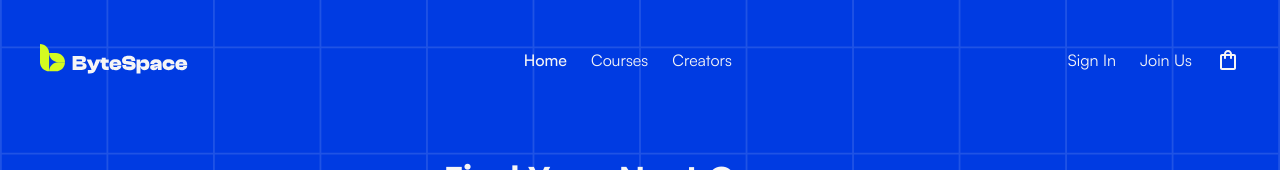
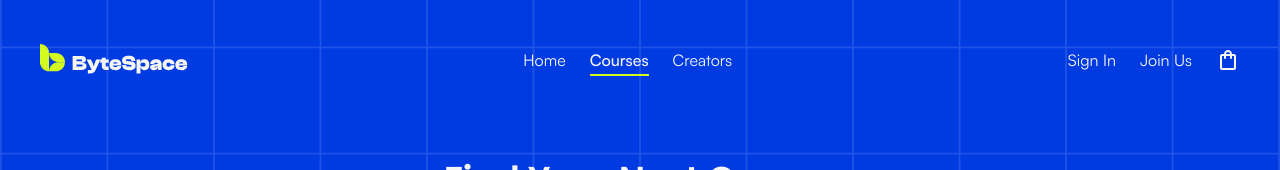
Before and after one commit to sidul567/dt-assessments, a Next.js app: page /courses in a window 1280 px wide. Shown: the top 170 px of the page. Built offline with nearby package versions, Linux system fonts and the light colour scheme.

Commit message:
feat: Refactor Navbar component to use NavbarShell; add NavLink component for navigation links

```diff
--- a/src/app/(public)/layout.tsx
+++ b/src/app/(public)/layout.tsx
@@ -4,7 +4,7 @@ import { Footer } from "@/components/common/Footer";
 export default function PublicLayout({ children }: React.PropsWithChildren) {
   return (
     <div className="relative flex flex-1 flex-col">
-      <Navbar className="absolute inset-x-0 top-0 z-20" />
+      <Navbar className="fixed inset-x-0 top-0 z-20" />
       <main className="flex-1">{children}</main>
       <Footer />
     </div>
--- a/src/components/common/Hero.tsx
+++ b/src/components/common/Hero.tsx
@@ -76,7 +76,6 @@ export function Hero() {
           <Input
             id="course-search"
             name="q"
-            type="search"
             placeholder="Course, topic, creator"
             icon={<SearchIcon className="size-6 shrink-0 text-neutral-400" />}
             className="text-lg text-neutral-950 placeholder:text-neutral-400"
--- /dev/null
+++ b/src/components/common/NavLink.tsx
@@ -0,0 +1,29 @@
+"use client";
+
+import Link from "next/link";
+import { usePathname } from "next/navigation";
+import { cn } from "@/lib/utils";
+
+interface NavLinkProps {
+  href: string;
+  children: React.ReactNode;
+}
+
+export function NavLink({ href, children }: NavLinkProps) {
+  const pathname = usePathname();
+  const isActive =
+    href === "/" ? pathname === href : pathname.startsWith(href);
+
+  return (
+    <Link
+      href={href}
+      aria-current={isActive ? "page" : undefined}
+      className={cn(
+        "relative py-1 after:absolute after:bottom-0 after:left-0 after:h-0.5 after:w-0 after:bg-secondary-400 after:transition-[width] after:duration-300 hover:after:w-full focus-visible:after:w-full",
+        isActive ? "font-medium after:w-full" : "font-normal"
+      )}
+    >
+      {children}
+    </Link>
+  );
+}
--- a/src/components/common/Navbar.tsx
+++ b/src/components/common/Navbar.tsx
@@ -3,7 +3,8 @@ import { Logo } from "@/components/icons/Logo";
 import { CartIcon } from "@/components/icons/CartIcon";
 import { NAV_LINKS } from "@/constants/navigation";
 import { MobileMenu } from "@/components/common/MobileMenu";
-import { cn } from "@/lib/utils";
+import { NavbarShell } from "@/components/common/NavbarShell";
+import { NavLink } from "@/components/common/NavLink";
 
 interface NavbarProps {
   className: string;
@@ -11,8 +12,7 @@ interface NavbarProps {
 
 export function Navbar({ className }: NavbarProps) {
   return (
-    <header className={cn("text-neutral-50", className)}>
-      <div className="mx-auto flex h-20 max-w-[1200px] items-center justify-between px-6 md:h-[120px] lg:px-0">
+    <NavbarShell className={className}>
       <Link href="/" className="shrink-0" aria-label="ByteSpace home">
         <Logo />
       </Link>
@@ -21,14 +21,10 @@ export function Navbar({ className }: NavbarProps) {
         aria-label="Primary"
         className="hidden items-center gap-6 text-base md:flex"
       >
-          {NAV_LINKS.map((link, index) => (
-            <Link
-              key={link.href}
-              href={link.href}
-              className={index === 0 ? "font-medium" : "font-normal"}
-            >
+        {NAV_LINKS.map((link) => (
+          <NavLink key={link.href} href={link.href}>
             {link.label}
-            </Link>
+          </NavLink>
         ))}
       </nav>
 
@@ -41,7 +37,6 @@ export function Navbar({ className }: NavbarProps) {
       </div>
 
       <MobileMenu />
-      </div>
-    </header>
+    </NavbarShell>
   );
 }
--- /dev/null
+++ b/src/components/common/NavbarShell.tsx
@@ -0,0 +1,68 @@
+"use client";
+
+import { useEffect, useRef, useState } from "react";
+import Image from "next/image";
+import { cn } from "@/lib/utils";
+
+const SCROLL_THRESHOLD = 120;
+
+interface NavbarShellProps {
+  className: string;
+  children: React.ReactNode;
+}
+
+export function NavbarShell({ className, children }: NavbarShellProps) {
+  const [isScrolled, setIsScrolled] = useState(false);
+  const [isHidden, setIsHidden] = useState(false);
+  const lastScrollY = useRef(0);
+
+  useEffect(() => {
+    const handleScroll = () => {
+      const currentScrollY = window.scrollY;
+      const isPastThreshold = currentScrollY > SCROLL_THRESHOLD;
+
+      setIsScrolled(isPastThreshold);
+      setIsHidden(isPastThreshold && currentScrollY > lastScrollY.current);
+      lastScrollY.current = currentScrollY;
+    };
+
+    handleScroll();
+    window.addEventListener("scroll", handleScroll, { passive: true });
+
+    return () => window.removeEventListener("scroll", handleScroll);
+  }, []);
+
+  return (
+    <header
+      className={cn(
+        "text-neutral-50 transition-transform duration-300",
+        isHidden && "-translate-y-full",
+        className
+      )}
+    >
+      <div
+        aria-hidden="true"
+        className={cn(
+          "pointer-events-none absolute inset-0 overflow-hidden bg-primary-800 transition-opacity duration-300",
+          isScrolled ? "opacity-100" : "opacity-0"
+        )}
+      >
+        <Image
+          src="/images/hero-grid.svg"
+          alt=""
+          fill
+          className="object-cover object-top"
+        />
+      </div>
+
+      <div
+        className={cn(
+          "relative mx-auto flex h-20 max-w-[1200px] items-center justify-between px-6 transition-[height] duration-300 lg:px-0",
+          !isScrolled && "md:h-[120px]"
+        )}
+      >
+        {children}
+      </div>
+    </header>
+  );
+}
```
Lines whose indentation alone changed are shown as unchanged.
